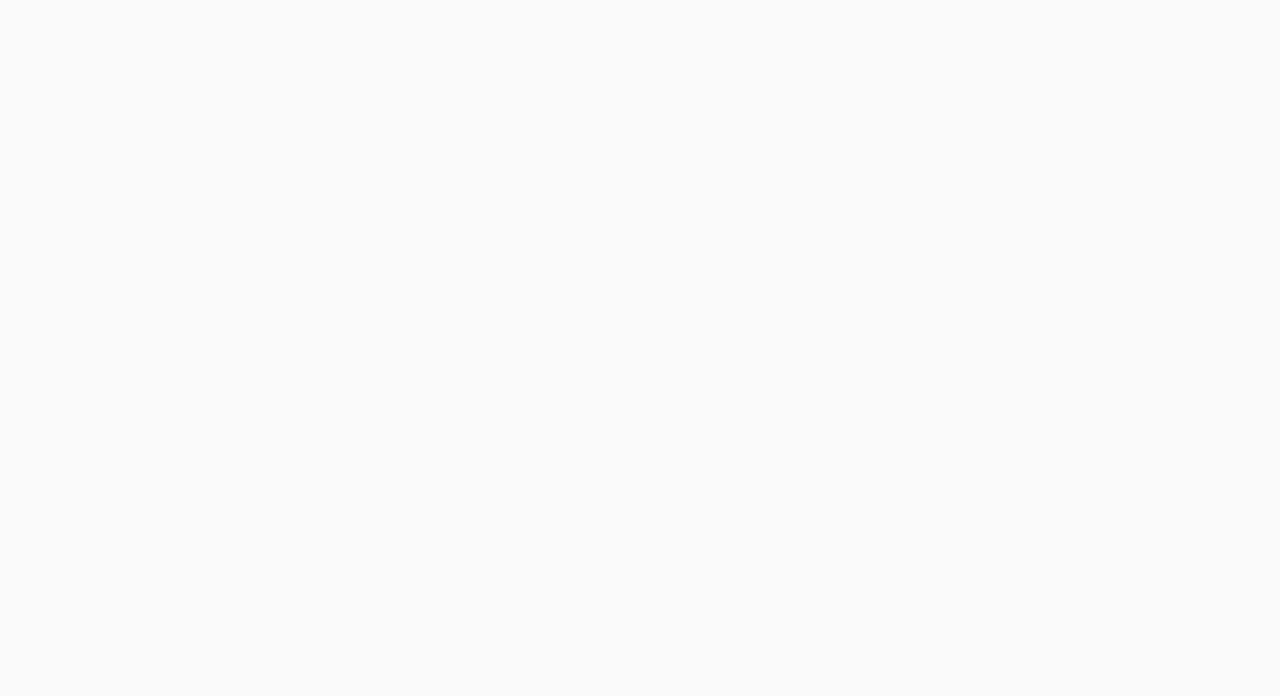
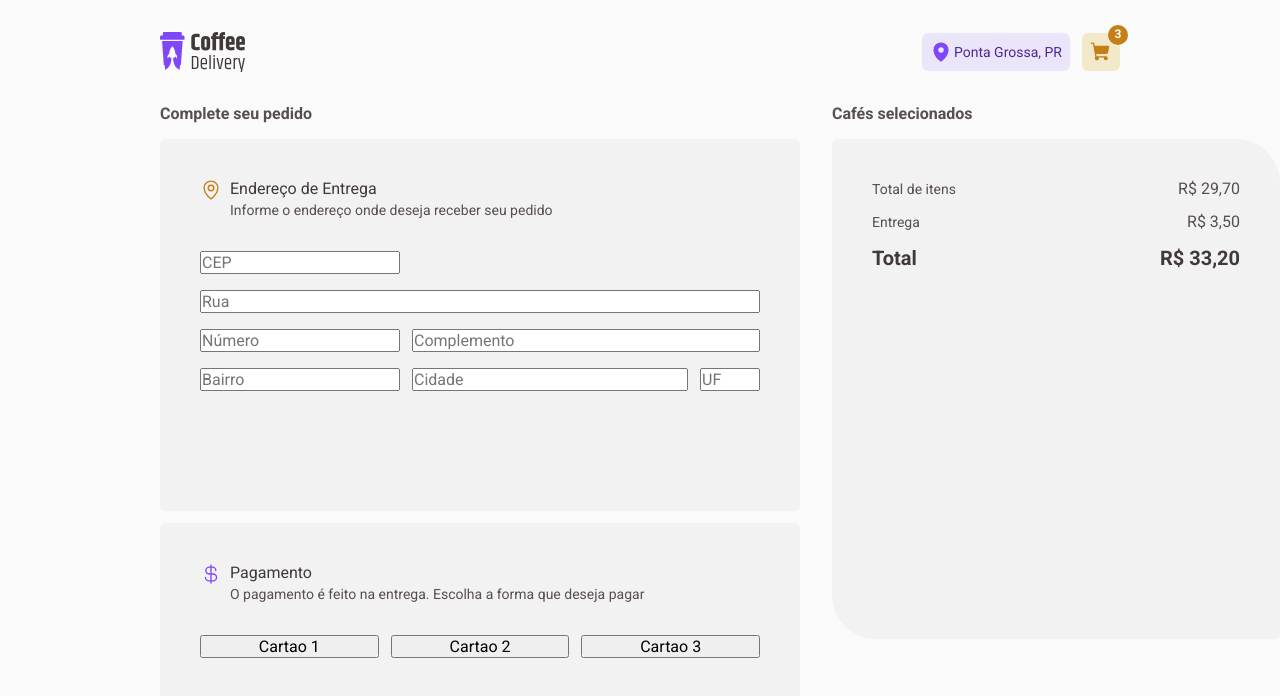
Before and after one commit to RickyHideyukiTakakura/ignite-coffee, a React (Vite) app: page /checkout in a window 1280 px wide. Before the commit this address had no page. Shown: the top 696 px of the page. Built offline with nearby package versions, Linux system fonts and the light colour scheme.

Commit message:
feat: routes config, styles: checkout container finished

```diff
--- a/src/Router.tsx
+++ b/src/Router.tsx
@@ -1,12 +1,14 @@
 import { Route, Routes } from "react-router-dom";
 import { DefaultLayout } from "./layouts/DefaultLayout";
 import { Home } from "./pages/Home";
+import { Checkout } from "./pages/Checkout";
 
 export function Router() {
   return (
     <Routes>
       <Route path="/" element={<DefaultLayout />}>
         <Route path="/" element={<Home />} />
+        <Route path="/checkout" element={<Checkout />} />
       </Route>
     </Routes>
   );
--- a/src/components/Header/index.tsx
+++ b/src/components/Header/index.tsx
@@ -1,8 +1,15 @@
 import { MapPin, ShoppingCart } from "phosphor-react";
+import { useNavigate } from "react-router-dom";
 import Logo from "../../assets/logo-coffee.svg";
 import { HeaderContainer, Location, Navigation } from "./styles";
 
 export function Header() {
+  const navigate = useNavigate();
+
+  function handleNavigateToCheckout() {
+    navigate("/checkout");
+  }
+
   return (
     <HeaderContainer>
       <img src={Logo} alt="" />
@@ -13,7 +20,7 @@ export function Header() {
           <span>Ponta Grossa, PR</span>
         </Location>
 
-        <button>
+        <button onClick={handleNavigateToCheckout}>
           <ShoppingCart size={22} weight="fill" />
           <strong>3</strong>
         </button>
--- /dev/null
+++ b/src/pages/Checkout/index.tsx
@@ -0,0 +1,95 @@
+import { CurrencyDollar, MapPin } from "phosphor-react";
+import {
+  Address,
+  AddressAndPaymentContainer,
+  AddressForm,
+  AddressInfo,
+  Cart,
+  CheckoutContainer,
+  Payment,
+  PaymentInfo,
+  PaymentMethod,
+  SectionContainer,
+  Total,
+} from "./styles";
+
+export function Checkout() {
+  return (
+    <CheckoutContainer>
+      <SectionContainer>
+        <strong>Complete seu pedido</strong>
+
+        <AddressAndPaymentContainer>
+          <Address>
+            <AddressInfo>
+              <MapPin size={22} />
+              <div>
+                <p>Endereço de Entrega</p>
+                <span>Informe o endereço onde deseja receber seu pedido</span>
+              </div>
+            </AddressInfo>
+
+            <AddressForm>
+              <input className="zip-code" type="text" placeholder="CEP" />
+              <input className="street" type="text" placeholder="Rua" />
+              <input className="number" type="text" placeholder="Número" />
+              <input
+                className="complement"
+                type="text"
+                placeholder="Complemento"
+              />
+              <input
+                className="neighborhood"
+                type="text"
+                placeholder="Bairro"
+              />
+              <input className="city" type="text" placeholder="Cidade" />
+              <input className="state" type="text" placeholder="UF" />
+            </AddressForm>
+          </Address>
+
+          <Payment>
+            <PaymentInfo>
+              <CurrencyDollar size={22} />
+              <div>
+                <p>Pagamento</p>
+                <span>
+                  O pagamento é feito na entrega. Escolha a forma que deseja
+                  pagar
+                </span>
+              </div>
+            </PaymentInfo>
+
+            <PaymentMethod>
+              <button>Cartao 1</button>
+              <button>Cartao 2</button>
+              <button>Cartao 3</button>
+            </PaymentMethod>
+          </Payment>
+        </AddressAndPaymentContainer>
+      </SectionContainer>
+
+      <SectionContainer>
+        <strong>Cafés selecionados</strong>
+        <Cart>
+          <div></div>
+
+          <Total>
+            <div>
+              <span>Total de itens</span>
+              <span>R$ 29,70</span>
+            </div>
+            <div>
+              <span>Entrega</span>
+              <span>R$ 3,50</span>
+            </div>
+            <div>
+              <strong>Total</strong>
+              <strong>R$ 33,20</strong>
+            </div>
+          </Total>
+        </Cart>
+      </SectionContainer>
+    </CheckoutContainer>
+  );
+}
--- /dev/null
+++ b/src/pages/Checkout/styles.ts
@@ -0,0 +1,173 @@
+import styled from "styled-components";
+
+export const CheckoutContainer = styled.main`
+  display: flex;
+  gap: 2rem;
+`;
+
+export const SectionContainer = styled.section`
+  display: flex;
+  flex-direction: column;
+  gap: 1rem;
+`;
+
+export const AddressAndPaymentContainer = styled.div`
+  display: flex;
+  flex-direction: column;
+  gap: 0.75rem;
+`;
+
+export const Address = styled.div`
+  width: 40rem;
+  height: 23.25rem;
+
+  padding: 2.5rem;
+
+  border-radius: 6px;
+  background: ${(props) => props.theme["base-card"]};
+`;
+
+export const Payment = styled.div`
+  width: 40rem;
+  height: 13rem;
+
+  padding: 2.5rem;
+
+  border-radius: 6px;
+
+  background: ${(props) => props.theme["base-card"]};
+`;
+
+export const Cart = styled.div`
+  width: 28rem;
+  height: 31.25rem;
+
+  border-radius: 6px 44px 6px 44px;
+
+  background: ${(props) => props.theme["base-card"]};
+`;
+
+const BaseInfo = styled.div`
+  display: flex;
+  align-items: flex-start;
+  gap: 0.5rem;
+
+  p {
+    font-size: 1rem;
+    line-height: 130%;
+    color: ${(props) => props.theme["base-subtitle"]};
+  }
+
+  span {
+    font-size: 0.875rem;
+    line-height: 130%;
+    color: ${(props) => props.theme["base-text"]};
+  }
+`;
+
+export const AddressInfo = styled(BaseInfo)`
+  svg {
+    color: ${(props) => props.theme["yellow-dark"]};
+  }
+`;
+
+export const PaymentInfo = styled(BaseInfo)`
+  svg {
+    color: ${(props) => props.theme["purple"]};
+  }
+`;
+
+export const AddressForm = styled.form`
+  margin-top: 2rem;
+
+  display: grid;
+  grid-template-columns: 200px auto 60px;
+
+  gap: 1rem 0.75rem;
+
+  /* grid-template-areas:
+    "cep undefined undefined"
+    "street street street"
+    "number complement complement"
+    "neighborhood city uf"; */
+
+  .zip-code {
+    grid-column: 1;
+    grid-row: 1;
+  }
+
+  .street {
+    grid-column: span 3;
+    grid-row: 2;
+  }
+
+  .number {
+    grid-column: 1;
+    grid-row: 3;
+  }
+
+  .complement {
+    grid-column: 2 / span 2;
+    grid-row: 3;
+  }
+
+  .neighborhood {
+    grid-column: 1;
+    grid-row: 4;
+  }
+
+  .city {
+    grid-column: 2;
+    grid-row: 4;
+  }
+
+  .state {
+    grid-column: 3;
+    grid-row: 4;
+  }
+`;
+
+export const PaymentMethod = styled.div`
+  margin-top: 2rem;
+
+  display: flex;
+  align-items: center;
+  gap: 0.75rem;
+
+  button {
+    flex: 1;
+  }
+`;
+
+export const Total = styled.div`
+  display: flex;
+  flex-direction: column;
+  gap: 0.75rem;
+
+  padding: 2.5rem;
+
+  div {
+    display: flex;
+    align-items: center;
+    justify-content: space-between;
+
+    span:first-child {
+      font-size: 0.875rem;
+      line-height: 130%;
+      color: ${(props) => props.theme["base-text"]};
+    }
+
+    span:last-child {
+      font-size: 1rem;
+      line-height: 130%;
+      color: ${(props) => props.theme["base-text"]};
+    }
+
+    strong {
+      font-size: 1.25rem;
+      font-weight: 700;
+      line-height: 130%;
+      color: ${(props) => props.theme["base-subtitle"]};
+    }
+  }
+`;
```
Also changed, not shown: src/@types/styled.d.ts (renamed from src/types/styled.d.ts).
